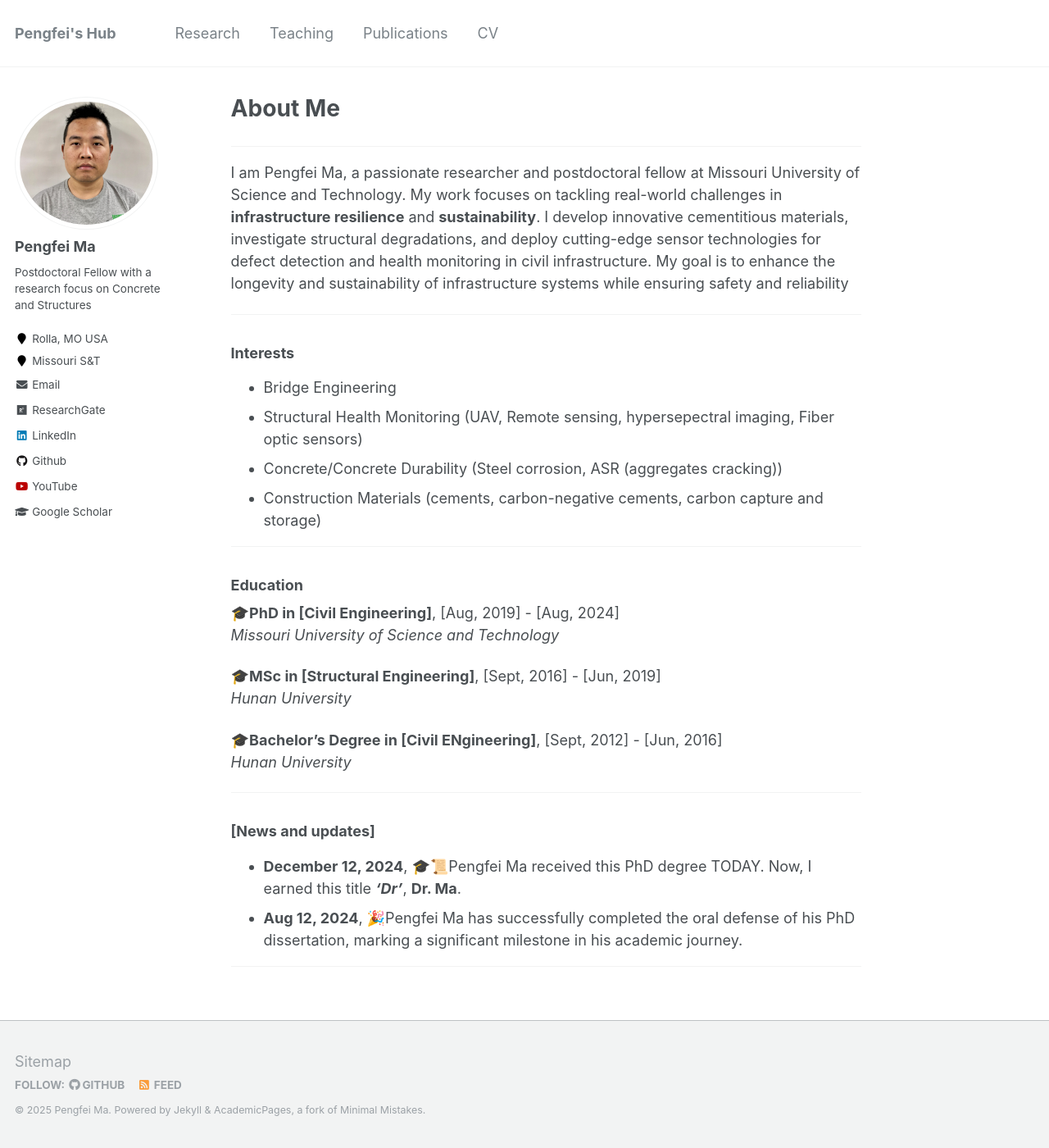
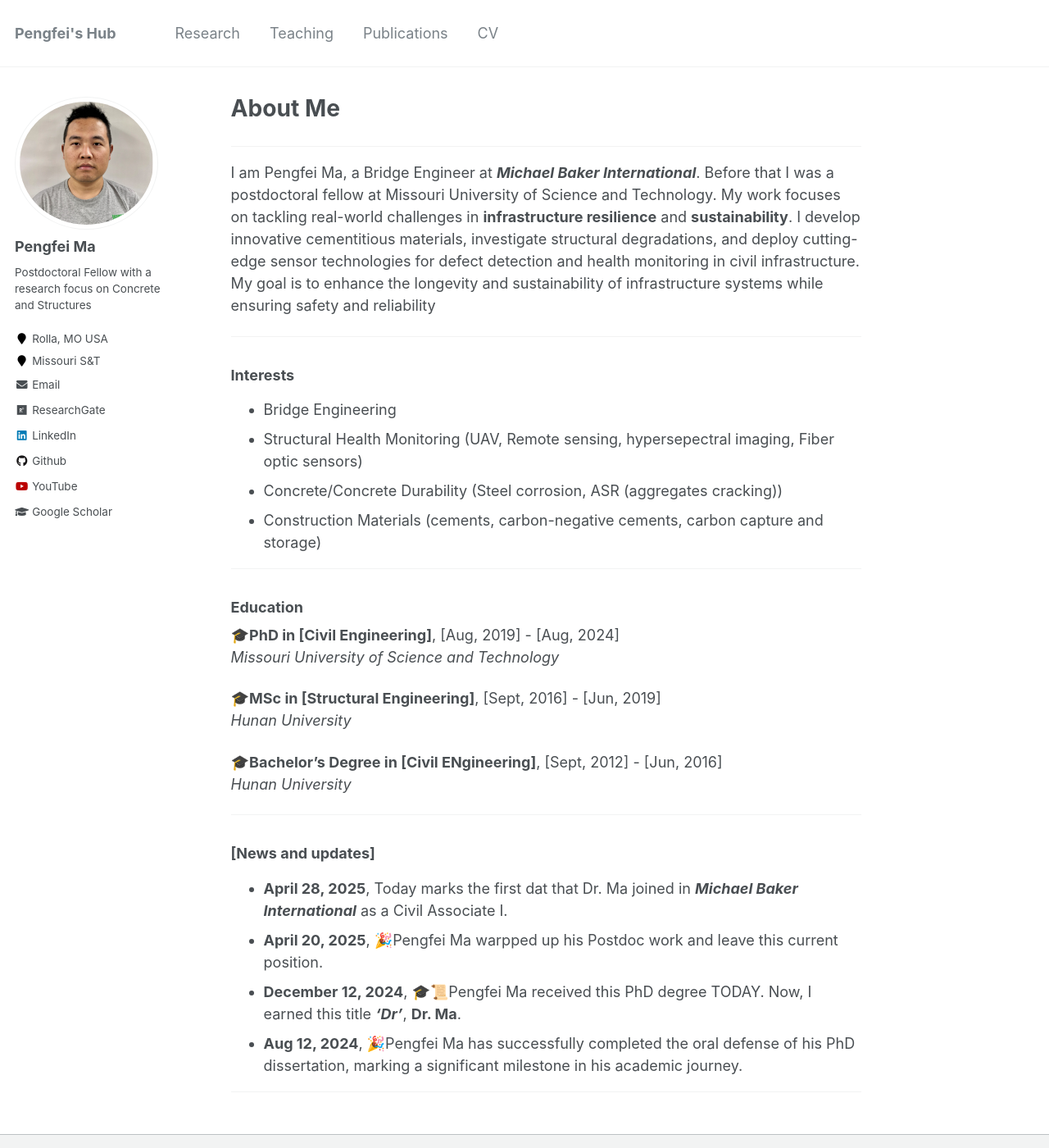
Before and after one commit to KyleMMA/KyleMMA.github.io, a Jekyll site: the page built from _pages/about.md, in a window 1280 px wide and 1400 px high. Shown: the whole window at 82% size. Built offline with Jekyll 4.4.1, drawn with Linux system fonts in a browser that asks for light colours.

Commit message:
Update about.md

```diff
--- a/_pages/about.md
+++ b/_pages/about.md
@@ -10,7 +10,7 @@ redirect_from:
 
 ---
 
-I am Pengfei Ma, a passionate researcher and postdoctoral fellow at Missouri University of Science and Technology. My work focuses on tackling real-world challenges in **infrastructure resilience** and **sustainability**. I develop innovative cementitious materials, investigate structural degradations, and deploy cutting-edge sensor technologies for defect detection and health monitoring in civil infrastructure. My goal is to enhance the longevity and sustainability of infrastructure systems while ensuring safety and reliability
+I am Pengfei Ma, a Bridge Engineer at **_Michael Baker International_**. Before that I was a postdoctoral fellow at Missouri University of Science and Technology. My work focuses on tackling real-world challenges in **infrastructure resilience** and **sustainability**. I develop innovative cementitious materials, investigate structural degradations, and deploy cutting-edge sensor technologies for defect detection and health monitoring in civil infrastructure. My goal is to enhance the longevity and sustainability of infrastructure systems while ensuring safety and reliability
 
 ---
 
@@ -36,6 +36,8 @@ I am Pengfei Ma, a passionate researcher and postdoctoral fellow at Missouri Uni
 
 ### [News and updates]
 
+- **April 28, 2025**, Today marks the first dat that Dr. Ma joined in **_Michael Baker International_** as a Civil Associate I.
+- **April 20, 2025**, 🎉Pengfei Ma warpped up his Postdoc work and leave this current position.
 - **December 12, 2024**, 🎓📜Pengfei Ma received this PhD degree TODAY. Now, I earned this title **_'Dr'_**, **Dr. Ma**.
 - **Aug 12, 2024**, 🎉Pengfei Ma has successfully completed the oral defense of his PhD dissertation, marking a significant milestone in his academic journey.
 
```
